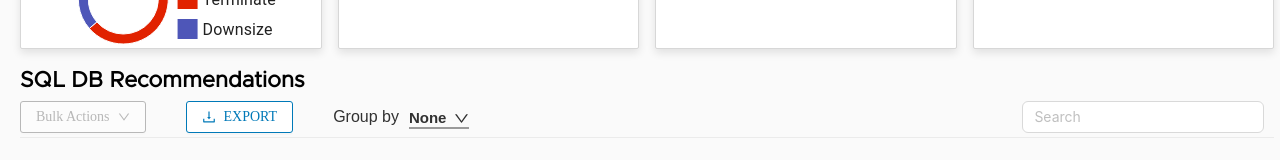
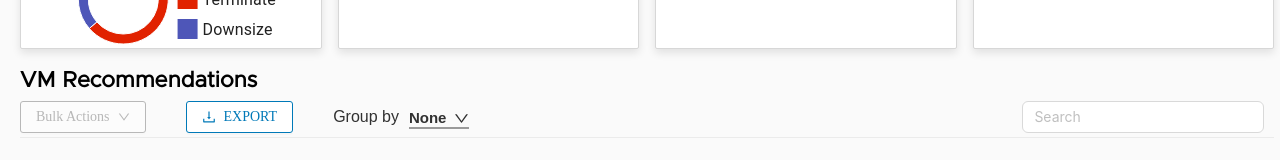
Before and after one commit to gulsevim-blbl/RightsizingServices, a React (Create React App) app: page / in a window 1280 px wide. Shown: the part 349-509 px from the top of the page. Built offline with nearby package versions, Linux system fonts and the light colour scheme; a web font is replaced by a local one.

Commit message:
Dynamic DataTable Headings

```diff
--- a/src/component/DataTable.tsx
+++ b/src/component/DataTable.tsx
@@ -1,17 +1,35 @@
-import React from 'react'
-import "./datatable.css"
-import BulkActions from './BulkActions'
-import Table from './Table'
-const DataTable = () => {
+import React from 'react';
+import "./datatable.css";
+import BulkActions from './BulkActions';
+import Table from './Table';
+
+interface DataTableProps {
+  activePanel: string;
+}
+
+const DataTable: React.FC<DataTableProps> = ({ activePanel }) => {
+  const getTitle = () => {
+    switch(activePanel) {
+      case 'VM':
+        return 'VM Recommendations';
+      case 'Kubernetes':
+        return 'Kubernetes Recommendations';
+      case 'SQL DB':
+        return 'SQL DB Recommendations';
+      default:
+        return '';
+    }
+  };
+
   return (
     <div className='datatable'>
       <div className="title">
-        <h1>SQL DB Recommendations</h1>
+        <h1>{getTitle()}</h1>
       </div>
-      <BulkActions/>
-      <Table/>
+      <BulkActions />
+      <Table />
     </div>
-  )
-}
+  );
+};
 
-export default DataTable
+export default DataTable;
--- a/src/component/Table.tsx
+++ b/src/component/Table.tsx
@@ -1,7 +1,7 @@
 import React, { useState, useEffect } from 'react';
 import { Divider, Table as AntdTable } from 'antd';
 import type { TableColumnsType, TableProps } from 'antd';
-import { CheckCircleOutlined, ArrowDownOutlined } from '@ant-design/icons';
+import { CheckCircleOutlined, ArrowDownOutlined, MoreOutlined} from '@ant-design/icons';
 import { MdDownloading } from "react-icons/md";
 import "./table.css";
 
@@ -21,10 +21,15 @@ interface DataType {
 }
 
 const columns: TableColumnsType<DataType> = [
+  // {
+  //   title: '',
+  //   key:'actions',
+  //   className: 'column',
+  //   render: () => <MoreOutlined style={{ cursor: 'pointer' }} />,
+  // },
   {
     title: 'DB Name',
     dataIndex: 'dbname',
-
     render: (text: string) => <a>{text}</a>,
     filters: [
         {
@@ -34,6 +39,7 @@ const columns: TableColumnsType<DataType> = [
 
       ],
       onFilter: (value, record) => record.dbname.indexOf(value as string) === 0,
+      className:'dbname',
   },
   {
     title: 'DB ID',
--- a/src/component/Tabs.tsx
+++ b/src/component/Tabs.tsx
@@ -26,7 +26,7 @@ const Tabs = () => {
             {/* VM content */}
             <FilterBar />
             <ExecutiveSummary />
-            <DataTable />
+            <DataTable activePanel={activePanel} />
           </div>
         )}
         {activePanel === 'Kubernetes' && (
@@ -34,6 +34,7 @@ const Tabs = () => {
             {/* Kubernetes content */}
             <FilterBar />
             <ExecutiveSummary />
+            <DataTable activePanel={activePanel} />
           </div>
         )}
         {activePanel === 'SQL DB' && (
@@ -41,6 +42,7 @@ const Tabs = () => {
             {/* SQL DB content */}
             <FilterBar />
             <ExecutiveSummary />
+            <DataTable activePanel={activePanel} />
           </div>
         )}
       </div>
--- a/src/component/table.css
+++ b/src/component/table.css
@@ -1,14 +1,8 @@
 .table {
   margin-top: -40px;
+  width: 100%;
 }
 
-  .ant-table-cell {
-    height: 40px; /* Örnek bir yükseklik değeri */
-  }
-
-  .ant-table-header th {
-    height: 40px; /* Örnek bir yükseklik değeri */
-  }
 
 .ant-table-cell {
   padding: 4px;
```
Lines whose indentation alone changed are shown as unchanged.
